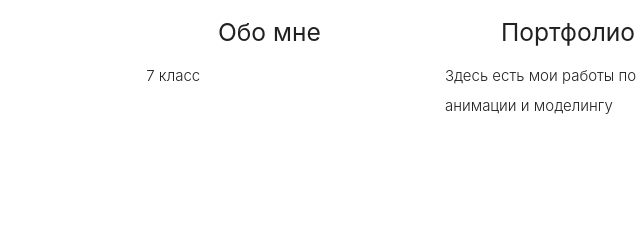
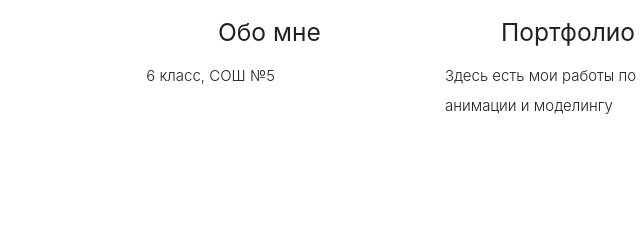
Before and after one commit to itlaborykt/3D2_Danil, a plain HTML site: page index.html in a window 1280 px wide. Shown: the part 497-725 px from the top of the page, 72-712 px from the left. Drawn offline with nearby package versions, Linux system fonts and the light colour scheme.

Commit message:
Update index.html

```diff
--- a/index.html
+++ b/index.html
@@ -29,7 +29,7 @@
 
 
 
-          7 класс
+          6 класс, СОШ №5
 
 
 
```
